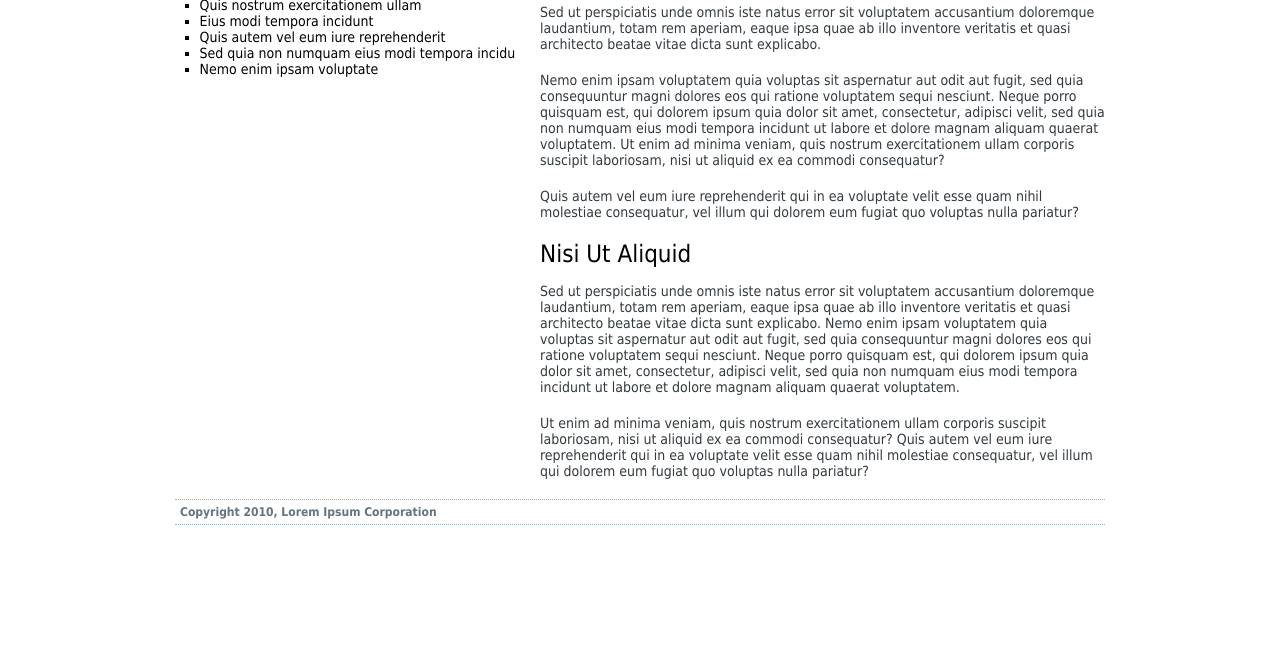
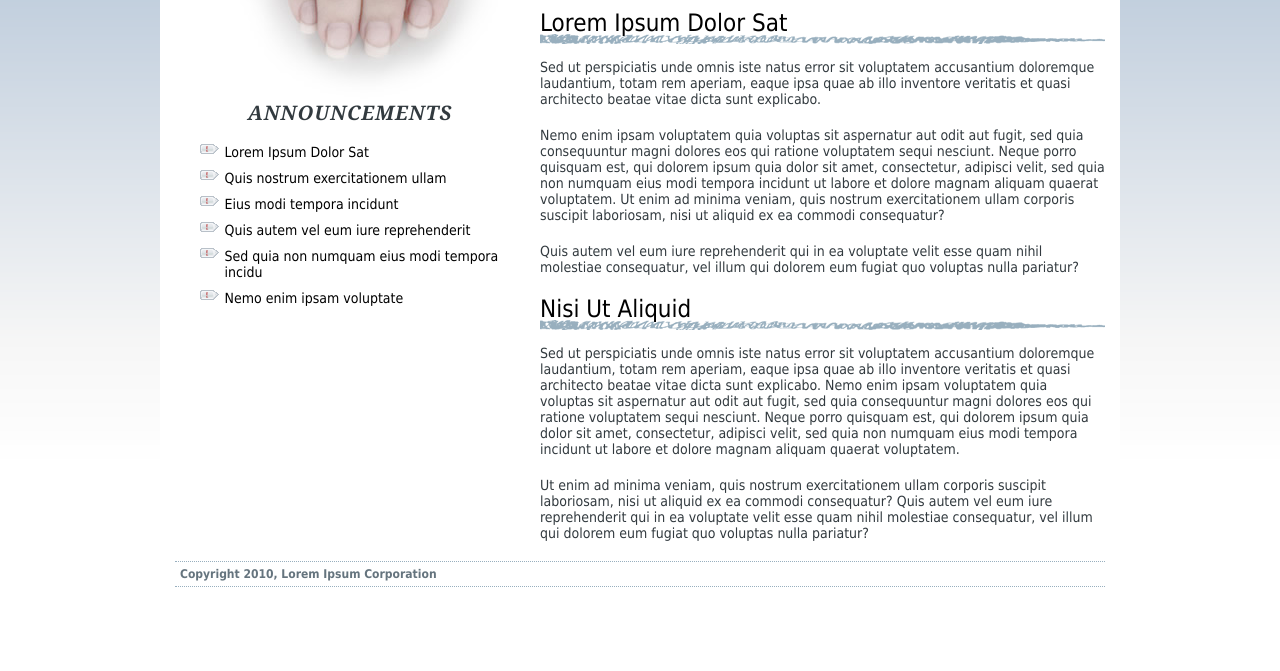
Before and after one commit to steve1281/css3_missing_manual, a plain HTML site: page part2/03_bg_ex/bg_images.html in a window 1280 px wide. Shown: the part 129-800 px from the top of the page. Drawn offline with Linux system fonts and the light colour scheme.

Commit message:
sleep coding I guess

```diff
--- a/part2/03_bg_ex/bg_images.html
+++ b/part2/03_bg_ex/bg_images.html
@@ -4,8 +4,40 @@
 <meta charset="UTF-8">
 <title>Background Images</title>
 <link href="styles.css" rel="stylesheet">
-<style>
+<style type="text/css">
+body {
+	background-image: url(images/bg_page.png);
+	background-repeat: repeat-x;
+	background-color: #fff;
+}
+.wrapper {
+	background-color: #fff;
+	background-image: url(images/bg_main.jpg);
+	background-position: left top;
+	background-repeat: no-repeat;
+}
+.banner {
+	margin-top: 48px;
 
+}
+.announcement {
+	margin-top: 115px;
+}
+.announcement li {
+	list-style: none;
+	background-image: url(images/bullet.png);
+	background-repeat: no-repeat;
+	backgroun-position: 0 4px;
+	padding-left: 25px;
+	margin-bottom: 10px;
+
+}
+.main h2 {
+	background-image: url(images/underline.png);
+	background-position: left bottom;
+	background-repeat: no-repeat;
+	padding-bottom: 7px;
+}
 </style>
 </head>
 <body>
@@ -31,7 +63,6 @@
 			<li>Quis autem vel eum iure reprehenderit</li>
 			<li> Sed quia non numquam eius modi tempora incidu</li>
 			<li>Nemo enim ipsam voluptate</li>
-
 		</ul>
 		</div>
 		<div class="copyright">
```
Lines whose indentation alone changed are shown as unchanged.
